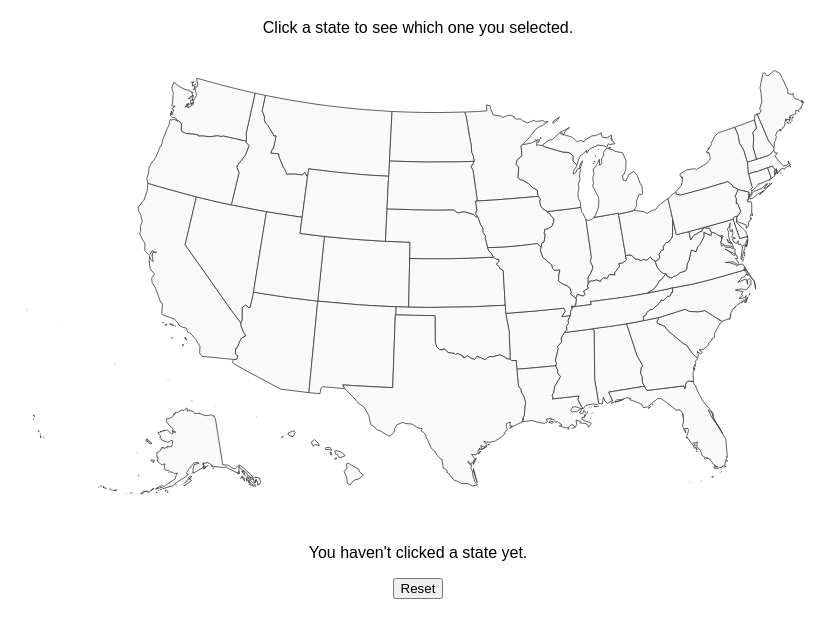
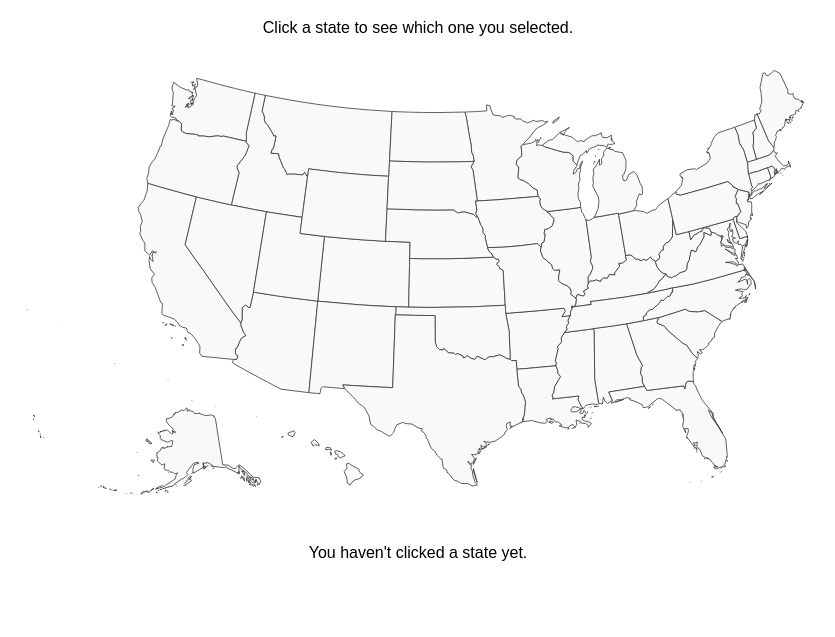
Before and after one commit to skyguygamer/StatleUS, a plain HTML site: page index.html in a window 1280 px wide. Shown: the part 61-698 px from the top of the page, without its empty margins (222-1057 px from the left). Drawn offline with Linux system fonts and the light colour scheme; no server answers.

Commit message:
Bye bye reset button

```diff
--- a/index.html
+++ b/index.html
@@ -223,7 +223,7 @@
     <p id="result">You haven't clicked a state yet.</p>
     <p id="count"></p>
     <p id="played"></p>
-    <button id="resetButton">Reset</button>
+    <!--<button id="resetButton">Reset</button>-->
 
 
     <script>
```
